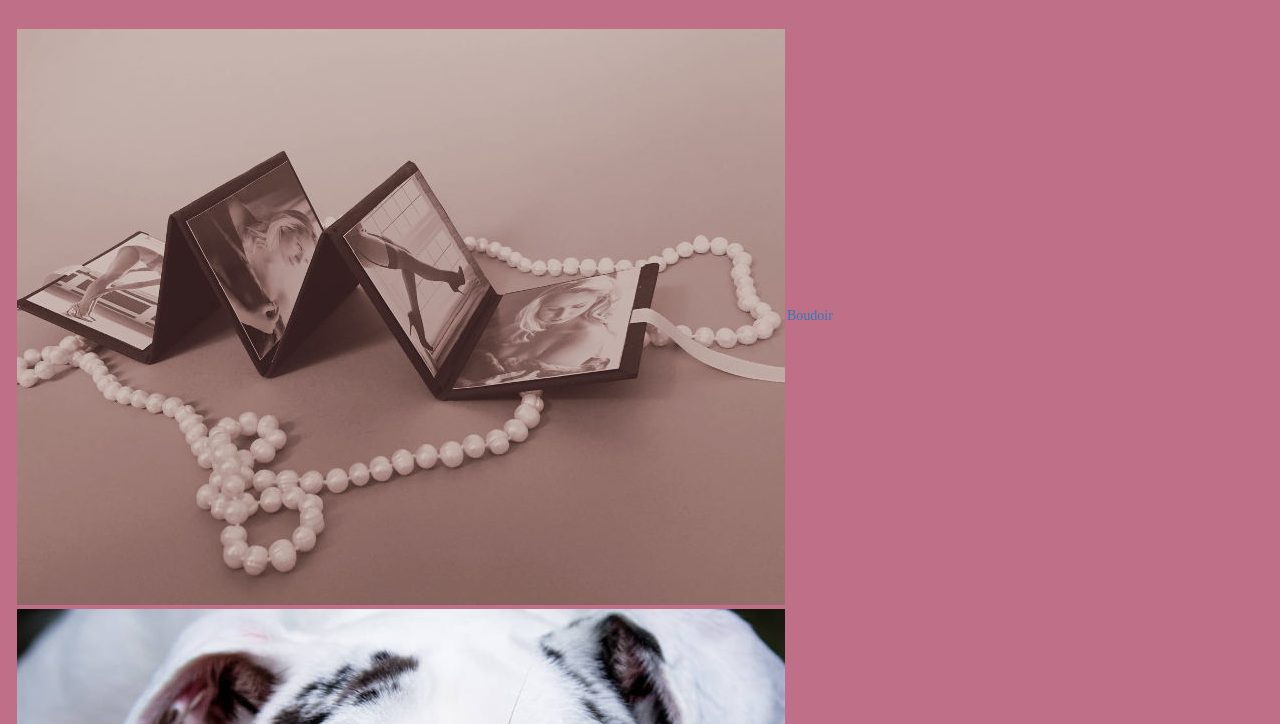
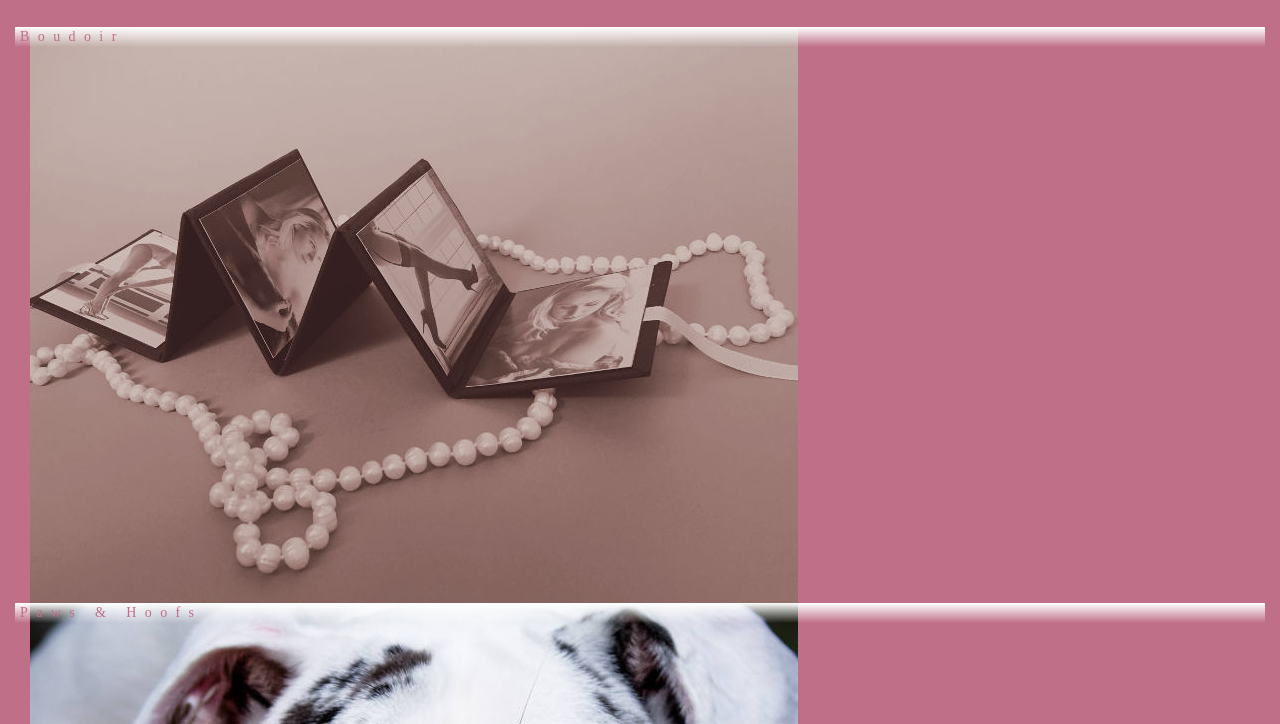
Before and after one commit to lesansley/paularosa, a website: page src/index.html in a window 1280 px wide. Shown: the part 76-800 px from the top of the page. Drawn offline with Linux system fonts and the light colour scheme; a web font is replaced by a local one.

Commit message:
refactor: add styling to text over images

```diff
--- a/src/styles/main.css
+++ b/src/styles/main.css
@@ -30,6 +30,25 @@ section {
     background-color: #bf6f88;
 }
 
+.container,
+.main {
+    min-width: 378px;
+}
+
+.genre-descriptor {
+    position: absolute;
+    background: white; /* For browsers that do not support gradients */
+    background: -webkit-linear-gradient(rgba(255, 255, 255, 1), rgba(255, 255, 255, 0)); /* For Safari 5.1 to 6.0 */
+    background: -o-linear-gradient(rgba(255, 255, 255, 1), rgba(255, 255, 255, 0)); /* For Opera 11.1 to 12.0 */
+    background: -moz-linear-gradient(rgba(255, 255, 255, 1), rgba(255, 255, 255, 0)); /* For Firefox 3.6 to 15 */
+    background: linear-gradient(rgba(255, 255, 255, 1), rgba(255, 255, 255, 0.0)); /* Standard syntax */
+    color: #bf6f88;
+    width: 100%;
+    left: 0;
+    padding-left: 5px;
+    letter-spacing: 0.6em;
+}
+
 .row {
     max-width: 100%;
     display: -webkit-flex;
@@ -39,24 +58,14 @@ section {
     flex-wrap: wrap;
 }
 
-.image-wrapper {
+.main-image-wrapper {
     margin-left: auto;
     margin-right: auto;
-}
-
-.section-img {
-    border: 2px solid #bf6f88;
 }
 
 .main {
     padding-top: 30px;
     padding-bottom: 30px;
-}
-
-.col-sm-4,
-.col-md-4 {
-    padding-left: 1px;
-    padding-right: 1px;
 }
 
 .logo-holder {
@@ -133,9 +142,19 @@ section {
     display: none;
 }
 
+@media only screen and (max-width:992px) {
+    .genre-descriptor {
+        font-size: 3vw;
+    }
+}
+
 @media only screen and (max-width:768px) {
     .mobile-visible {
         display: block;
+    }
+
+    .genre-descriptor {
+        font-size: 8vw;
     }
 
     .logo-holder img {
```
